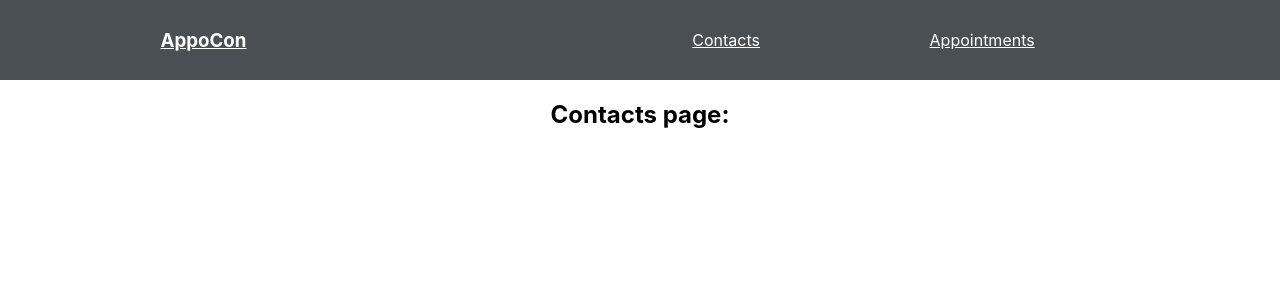
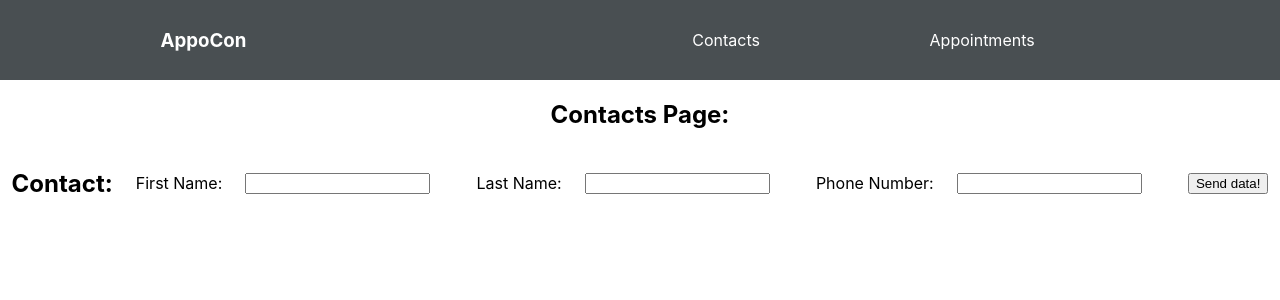
Before and after one commit to AvengedStorm/appocon, a React (Create React App) app: page /containers/ContactsPage in a window 1280 px wide. Shown: the top 300 px of the page. Built offline with nearby package versions, Linux system fonts and the light colour scheme.

Commit message:
adding contacts form and fixing crashing after writing anything

```diff
--- a/src/App.css
+++ b/src/App.css
@@ -18,3 +18,9 @@ Nav {
   align-items: center;
   list-style: none;
 }
+
+form {
+  display: flex;
+  justify-content: space-around;
+  align-items: center;
+}
--- a/src/containers/AppointmentsPage.js
+++ b/src/containers/AppointmentsPage.js
@@ -1,11 +1,14 @@
+import React from 'react';
 import react, {useState, useEffect} from 'react';
 
-function AppointmentsPage() {
-  return (
-    <div className="AppointmentsPage">
-      <h2>Appointments Page:</h2>
-    </div>
-  );
+class AppointmentsPage extends React.Component {
+  render() {
+    return (
+      <div className="AppointmentsPage">
+        <h2>Appointments Page:</h2>
+      </div>
+    )
+  }
 }
 
 export default AppointmentsPage;
--- a/src/containers/ContactsPage.js
+++ b/src/containers/ContactsPage.js
@@ -1,11 +1,46 @@
+import React from 'react';
 import react, {useState, useEffect} from 'react';
 
-function ContactsPage() {
-  return (
-    <div className="ContactsPage">
-      <h2>Contacts page:</h2>
-    </div>
-  );
+class ContactsPage extends React.Component {
+  constructor(props) {
+    super(props);
+    this.state = {
+        firstName: "",
+        lastName: "",
+        phoneNumber: ""
+    }
+  }
+
+  handleNameChange(e) {
+    this.setState({firstName: e.target.value})
+  }
+  handleLastNameChange(e) {
+    this.setState({lastName: e.target.value})
+  }
+  handlePNumberChange(e) {
+    this.setState({pNumber: e.target.value})
+  }
+
+  render() {
+    return (
+      <div>
+      <h2>Contacts Page:</h2>
+      <form>
+        <h2>Contact:</h2>
+        <label htmlFor="firstName">First Name:</label>
+        <input id="firstName" name="firstName" type="text" />
+          <br/>
+        <label htmlFor="lastName">Last Name:</label>
+        <input id="lastName" name="lastName" type="lastName" />
+          <br/>
+        <label htmlFor="phoneNumber">Phone Number:</label>
+        <input id="phoneNumber" name="phoneNumber" type="text" />
+          <br/>
+        <button>Send data!</button>
+      </form>
+      </div>
+    )
+  }
 }
 
 export default ContactsPage;
--- a/src/containers/Nav.js
+++ b/src/containers/Nav.js
@@ -3,7 +3,8 @@ import {Link, withRouter} from 'react-router-dom';
 
 function Nav() {
     const navStyle = {
-        color: 'white'
+        color: 'white',
+        textDecoration: 'none'
     }
 
   return (
```
